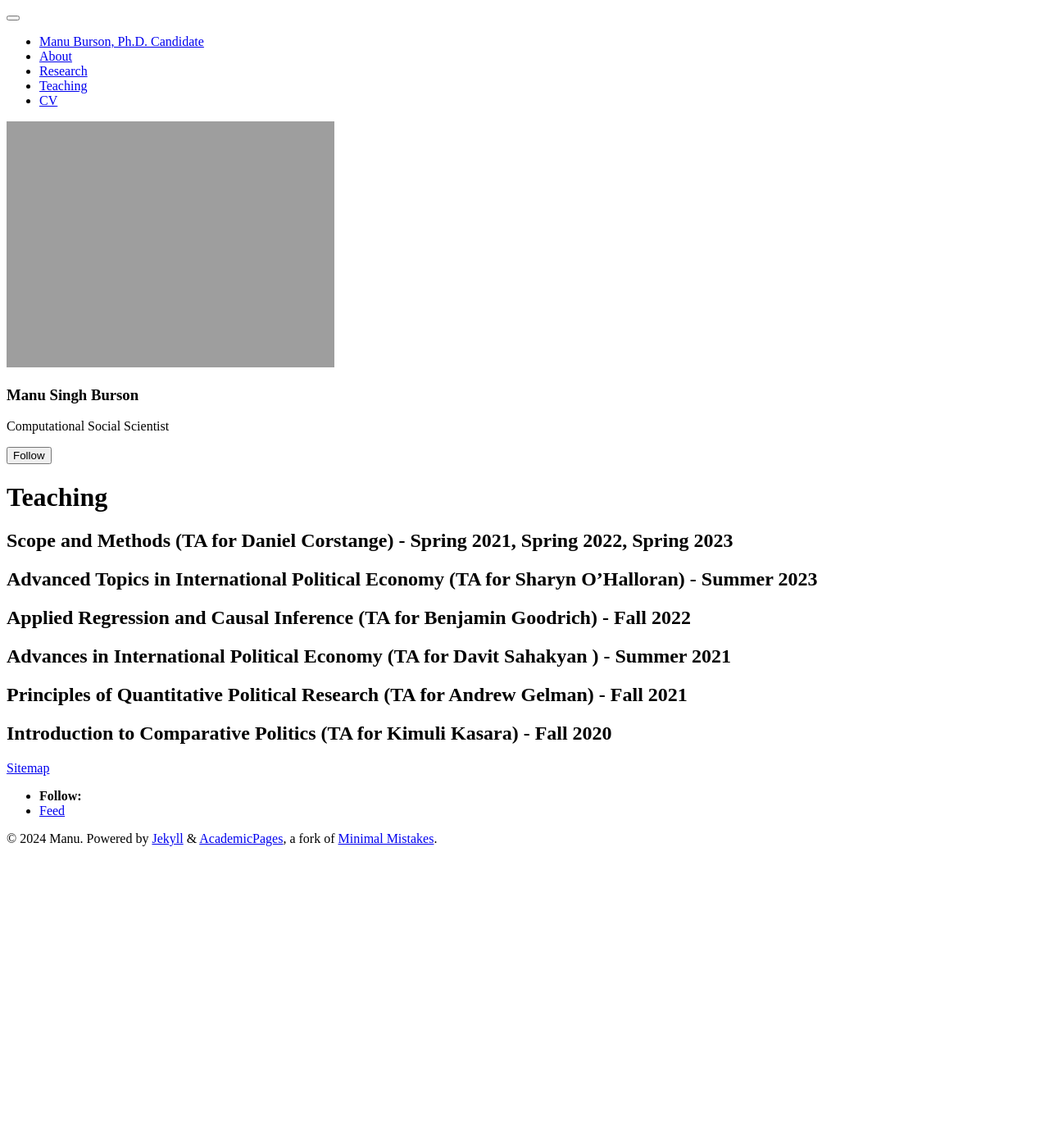
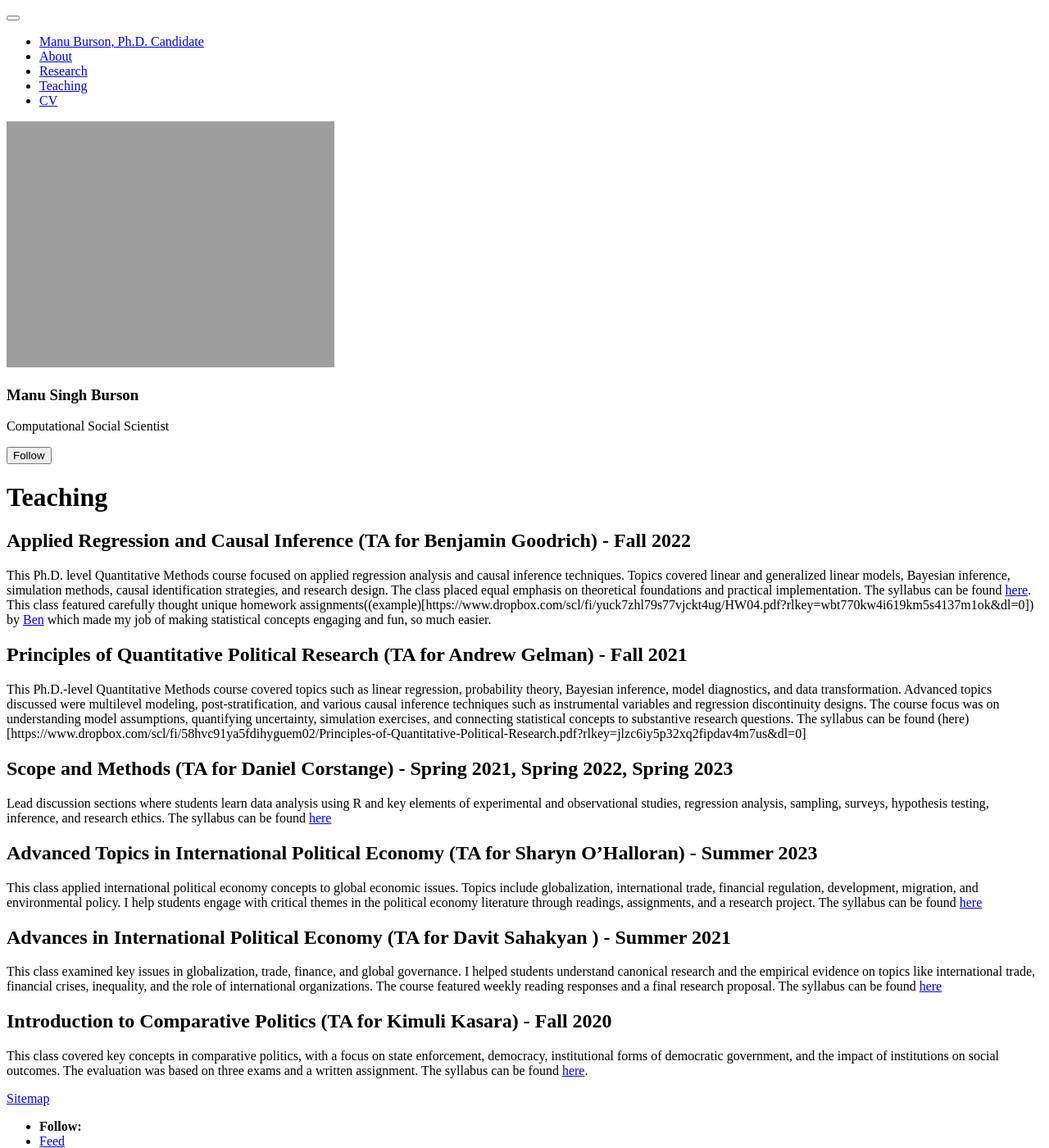
Before and after one commit to manusingh3/manusingh3.github.io, a Jekyll site: the page built from _pages/teaching.md, in a window 1280 px wide and 1400 px high. Shown: the whole window at 82% size. Built offline with Jekyll 4.4.1, drawn with Linux system fonts in a browser that asks for light colours; a script bundle is joined from its source files by our own code; library files that are not in the unit come from our copies.

Commit message:
Update teaching.md

```diff
--- a/_pages/teaching.md
+++ b/_pages/teaching.md
@@ -5,14 +5,24 @@ permalink: /teaching/
 author_profile: true
 ---
 
+## Applied Regression and Causal Inference (TA for Benjamin Goodrich) - Fall 2022
+This Ph.D. level Quantitative Methods course focused on applied regression analysis and causal inference techniques. Topics covered linear and generalized linear models, Bayesian inference, simulation methods, causal identification strategies, and research design. The class placed equal emphasis on theoretical foundations and practical implementation. The syllabus can be found [here](https://www.dropbox.com/scl/fi/nkl81kuyns5w6fw5ifmko/Applied-Regression-and-Causal-Inference.pdf?rlkey=m8n7av9jnfr3bt2bvxflq0f2b&dl=0). This class featured carefully thought unique homework assignments((example)[https://www.dropbox.com/scl/fi/yuck7zhl79s77vjckt4ug/HW04.pdf?rlkey=wbt770kw4i619km5s4137m1ok&dl=0]) by [Ben](https://www.columbia.edu/~bg2382/) which made my job of making statistical concepts engaging and fun, so much easier.
+
+## Principles of Quantitative Political Research (TA for Andrew Gelman) - Fall 2021
+This Ph.D.-level Quantitative Methods course covered topics such as linear regression, probability theory, Bayesian inference, model diagnostics, and data transformation. Advanced topics discussed were multilevel modeling, post-stratification, and various causal inference techniques such as instrumental variables and regression discontinuity designs. The course focus was on understanding model assumptions, quantifying uncertainty, simulation exercises, and connecting statistical concepts to substantive research questions. The syllabus can be found (here)[https://www.dropbox.com/scl/fi/58hvc91ya5fdihyguem02/Principles-of-Quantitative-Political-Research.pdf?rlkey=jlzc6iy5p32xq2fipdav4m7us&dl=0]
+
+
 ## Scope and Methods (TA for Daniel Corstange) - Spring 2021, Spring 2022, Spring 2023
+Lead discussion sections where students learn data analysis using R and key elements of experimental and observational studies, regression analysis, sampling, surveys, hypothesis testing, inference, and research ethics. The syllabus can be found [here](https://www.dropbox.com/scl/fi/kxk2lftdwjwiy3lvvwo4u/Scope-and-Methods.pdf?rlkey=wp8fxbhogu8crdjy5e6mxo4d1&dl=0)
 
-## Advanced Topics in International Political Economy  (TA for Sharyn O’Halloran) - Summer 2023
 
-## Applied Regression and Causal Inference (TA for Benjamin Goodrich) - Fall 2022
+## Advanced Topics in International Political Economy  (TA for Sharyn O'Halloran) - Summer 2023
+This class applied international political economy concepts to global economic issues. Topics include globalization, international trade, financial regulation, development, migration, and environmental policy. I help students engage with critical themes in the political economy literature through readings, assignments, and a research project. The syllabus can be found [here](https://www.dropbox.com/scl/fi/wycp9psr1hft7oi95kzz2/Advanced-Topics-in-International-Political-Economy.pdf?rlkey=axvuk9qk3s84bfi7rhk41hib4&dl=0)
+
 
 ## Advances in International Political Economy  (TA for Davit Sahakyan ) - Summer 2021
+This class examined key issues in globalization, trade, finance, and global governance. I helped students understand canonical research and the empirical evidence on topics like international trade, financial crises, inequality, and the role of international organizations. The course featured weekly reading responses and a final research proposal. The syllabus can be found [here](https://www.dropbox.com/scl/fi/dl36bpjt0gxuoaf4gv3j7/Advances-in-International-Political-Economy.pdf?rlkey=2k5mov380pu9rafhslptfc27b&dl=0)
 
-## Principles of Quantitative Political Research (TA for Andrew Gelman) - Fall 2021
 
 ## Introduction to Comparative Politics (TA for Kimuli Kasara) - Fall 2020
+This class covered key concepts in comparative politics, with a focus on state enforcement, democracy, institutional forms of democratic government, and the impact of institutions on social outcomes. The evaluation was based on three exams and a written assignment. The syllabus can be found [here](https://www.dropbox.com/scl/fi/a70vv45w1am5zil7snrmd/Introduction-to-Comparative-Politics.pdf?rlkey=vc7bqfux9m36e3tb832dscxkw&dl=0).
```
